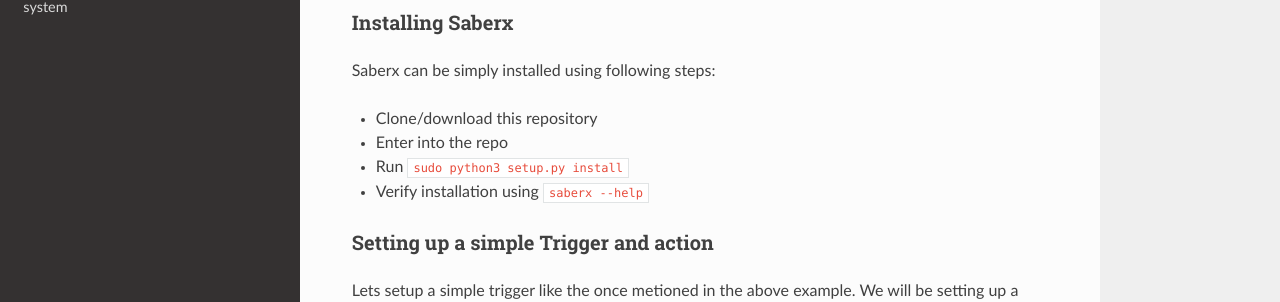
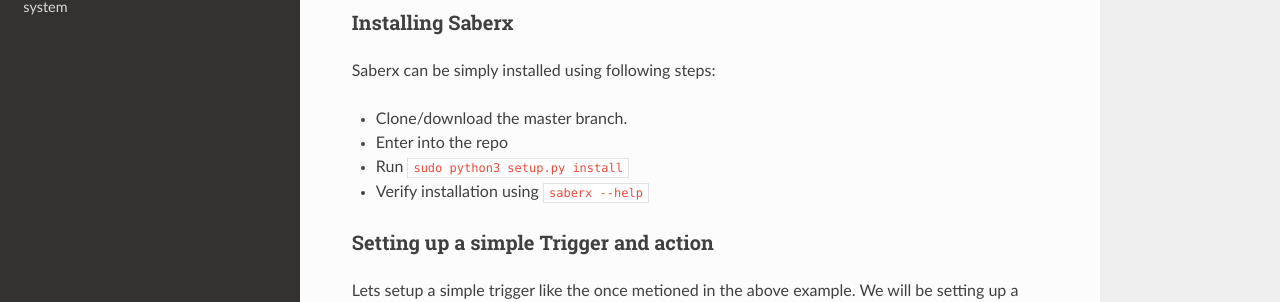
Before and after one commit to LazyWolves/SaberX, a Sphinx documentation site: the page built from docs/source/index.rst, in a window 1280 px wide and 900 px high, scrolled down 599 px. Shown: the part 149-451 px from the top of the window. Built offline with Sphinx 7.4.7 and the Read the Docs theme 2.0.0, drawn with Linux system fonts in a browser that asks for light colours.

Commit message:
Updating docs

```diff
--- a/docs/source/index.rst
+++ b/docs/source/index.rst
@@ -33,7 +33,7 @@ Installing Saberx
 
 Saberx can be simply installed using following steps:
 
-- Clone/download this repository
+- Clone/download the master branch.
 - Enter into the repo
 - Run ``sudo python3 setup.py install``
 - Verify installation using ``saberx --help``
```
Also changed, not shown: README.md (+1 -1 lines).
